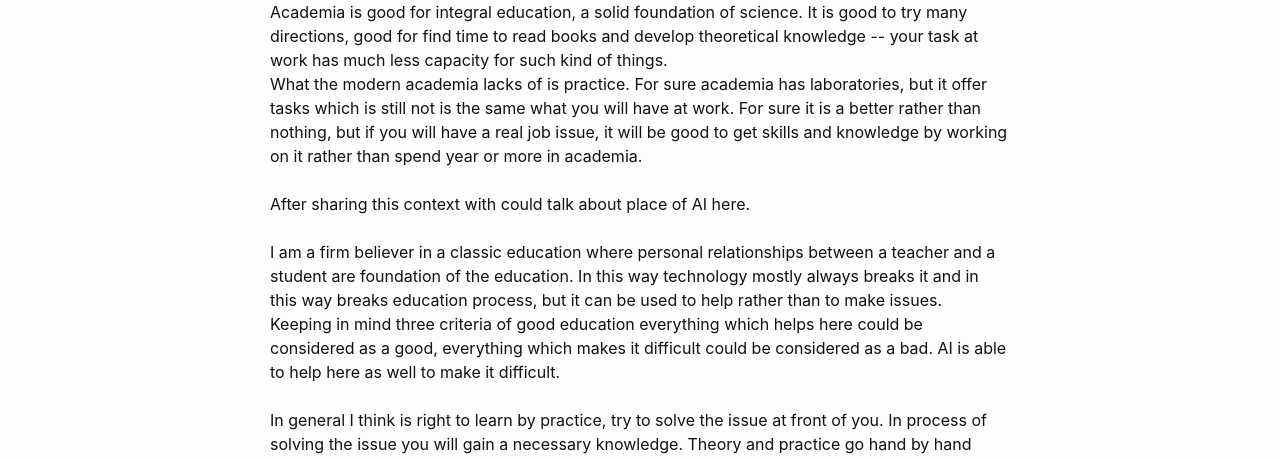
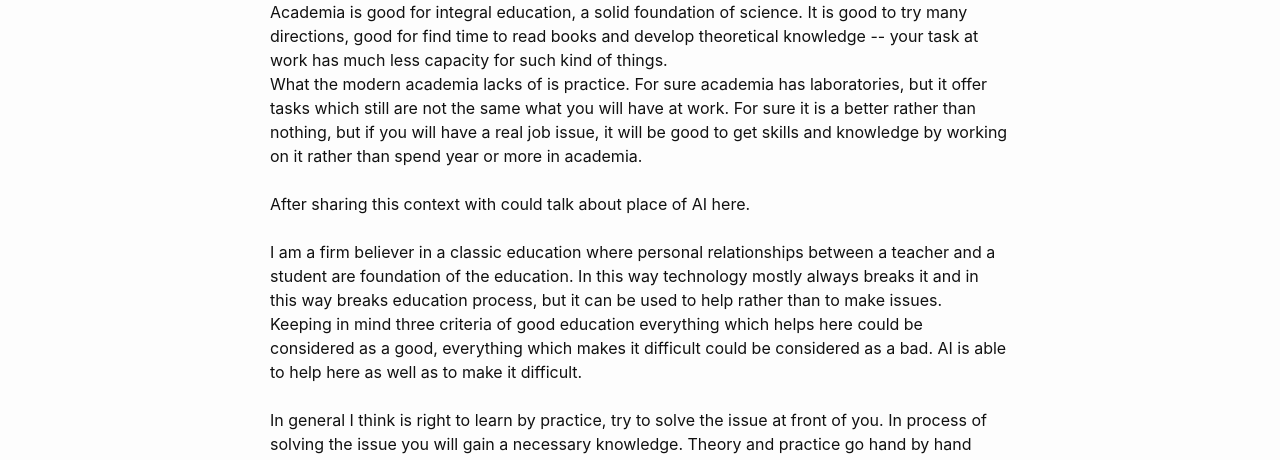
Before and after one commit to Gelassen/dkazakov.github.io, a Jekyll site: the page built from _posts/2024-06-23-the-modern-education-and-place-of-ai-here.html, in a window 1280 px wide. Shown: the part 1239-1699 px from the top of the page. Built offline with Jekyll 4.4.1, drawn with Linux system fonts in a browser that asks for light colours.

Commit message:
Fix grammar in the last publication

```diff
--- a/_posts/2024-06-23-the-modern-education-and-place-of-ai-here.html
+++ b/_posts/2024-06-23-the-modern-education-and-place-of-ai-here.html
@@ -68,7 +68,7 @@ modified_time: '2024-06-23'
         develop theoretical knowledge -- your task at work has much less
         capacity for such kind of things. <br>
         What the modern academia lacks of is practice. For sure academia has
-        laboratories, but it offer tasks which is still not is the same what
+        laboratories, but it offer tasks which still are not the same what
         you will have at work. For sure it is a better rather than nothing, but
         if you will have a real job issue, it will be good to get skills and
         knowledge by working on it rather than spend year or more in academia. <br><br>
@@ -81,7 +81,7 @@ modified_time: '2024-06-23'
         process, but it can be used to help rather than to make issues. <br>
         Keeping in mind three criteria of good education everything which helps
         here could be considered as a good, everything which makes it difficult
-        could be considered as a bad. AI is able to help here as well to make it
+        could be considered as a bad. AI is able to help here as well as to make it
         difficult. <br><br>
 
         In general I think is right to learn by practice, try to solve the issue
```
